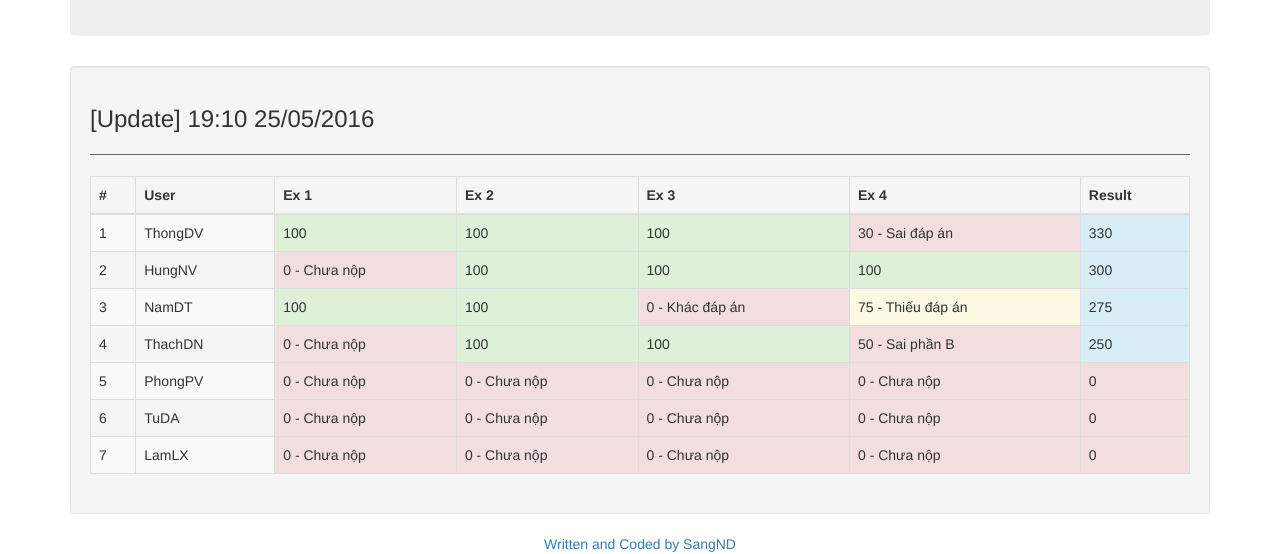
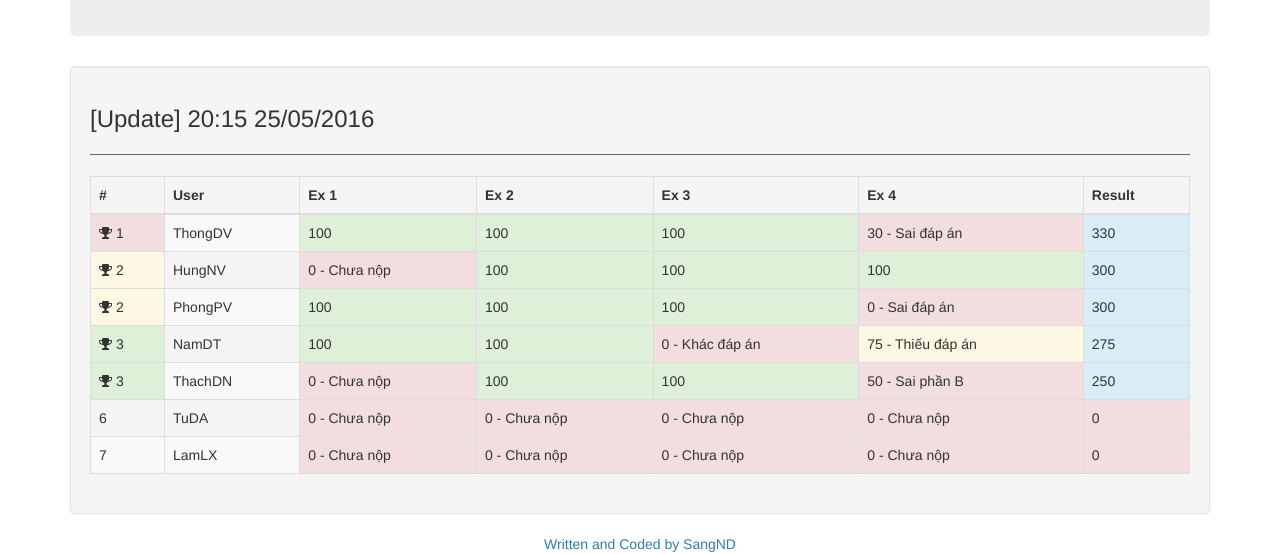
Before and after one commit to dacsang97/scoreboard, a plain HTML site: page index.html in a window 1280 px wide. Shown: the part 307-861 px from the top of the page. Drawn offline with nearby package versions, Linux system fonts and the light colour scheme.

Commit message:
Update 20h15

```diff
--- a/index.html
+++ b/index.html
@@ -54,7 +54,7 @@
 		<div class="row">
 			<div class="col-md-12">
 				<div class="well">
-					<h3>[Update] 19:10 25/05/2016</h3>
+					<h3>[Update] 20:15 25/05/2016</h3>
 					<hr>
 					<table class="table table-striped table-hover table-bordered">
   <thead>
@@ -70,7 +70,7 @@
   </thead>
   <tbody>
   <tr>
-      <td>1</td>
+      <td class="danger"><i class="fa fa-trophy"></i> 1</td>
       <td>ThongDV</td>
       <td class="success">100</td>
       <td class="success">100</td>
@@ -79,8 +79,7 @@
       <td class="info">330</td>
     </tr>
     <tr>
-
-      <td>2</td>
+      <td class="warning"><i class="fa fa-trophy"></i> 2</td>
       <td>HungNV</td>
       <td class="danger">0 - Chưa nộp</td>
       <td class="success">100</td>
@@ -89,7 +88,16 @@
       <td class="info">300</td>
     </tr>
     <tr>
-      <td>3</td>
+      <td class="warning"><i class="fa fa-trophy"></i> 2</td>
+      <td>PhongPV</td>
+      <td class="success">100</td>
+      <td class="success">100</td>
+      <td class="success">100</td>
+      <td class="danger">0 - Sai đáp án</td>
+      <td class="info">300</td>
+    </tr>
+    <tr>
+      <td class="success"><i class="fa fa-trophy"></i> 3</td>
       <td>NamDT</td>
       <td class="success">100</td>
       <td class="success">100</td>
@@ -98,22 +106,13 @@
       <td class="info">275</td>
     </tr>
     <tr>
-      <td>4</td>
+      <td class="success"><i class="fa fa-trophy"></i> 3</td>
       <td>ThachDN</td>
       <td class="danger">0 - Chưa nộp</td>
       <td class="success">100</td>
       <td class="success">100</td>
       <td class="danger">50 - Sai phần B</td>
       <td class="info">250</td>
-    </tr>
-    <tr>
-      <td>5</td>
-      <td>PhongPV</td>
-      <td class="danger">0 - Chưa nộp</td>
-      <td class="danger">0 - Chưa nộp</td>
-      <td class="danger">0 - Chưa nộp</td>
-      <td class="danger">0 - Chưa nộp</td>
-      <td class="danger">0</td>
     </tr>
     <tr>
       <td>6</td>
```
